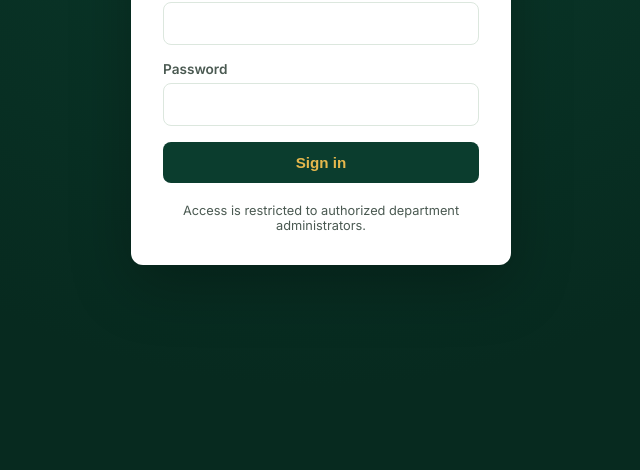
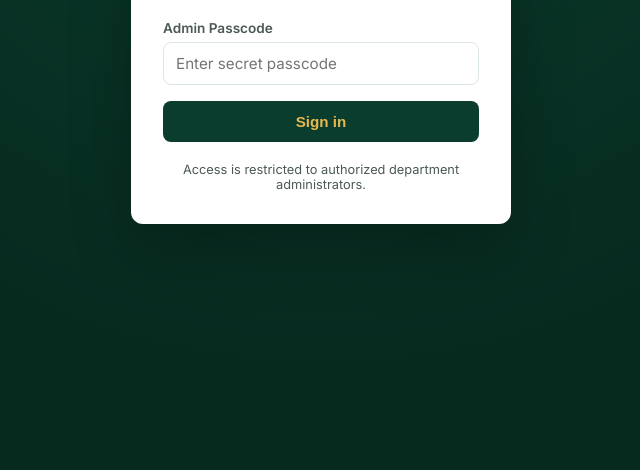
Before and after one commit to officialemzee24-hub/CSc-Giveaway-, a plain HTML site: page admin.html in a window 1280 px wide. Shown: the part 330-800 px from the top of the page, without its empty margins (319-959 px from the left). Drawn offline with Linux system fonts and the light colour scheme.

Commit message:
Update admin.html

```diff
--- a/admin.html
+++ b/admin.html
@@ -25,12 +25,14 @@
 
     <form id="loginForm" novalidate>
       <div class="field">
-        <label for="email">Email address</label>
-        <input type="email" id="email" autocomplete="email" required />
-      </div>
-      <div class="field">
-        <label for="password">Password</label>
-        <input type="password" id="password" autocomplete="current-password" required />
+        <label for="passcode">Admin Passcode</label>
+        <input
+          type="password"
+          id="passcode"
+          placeholder="Enter secret passcode"
+          autocomplete="current-password"
+          required
+        />
       </div>
       <p class="form-message" id="loginMessage" role="alert" aria-live="assertive"></p>
       <button type="submit" class="btn btn-primary btn-block" id="loginBtn">
```
